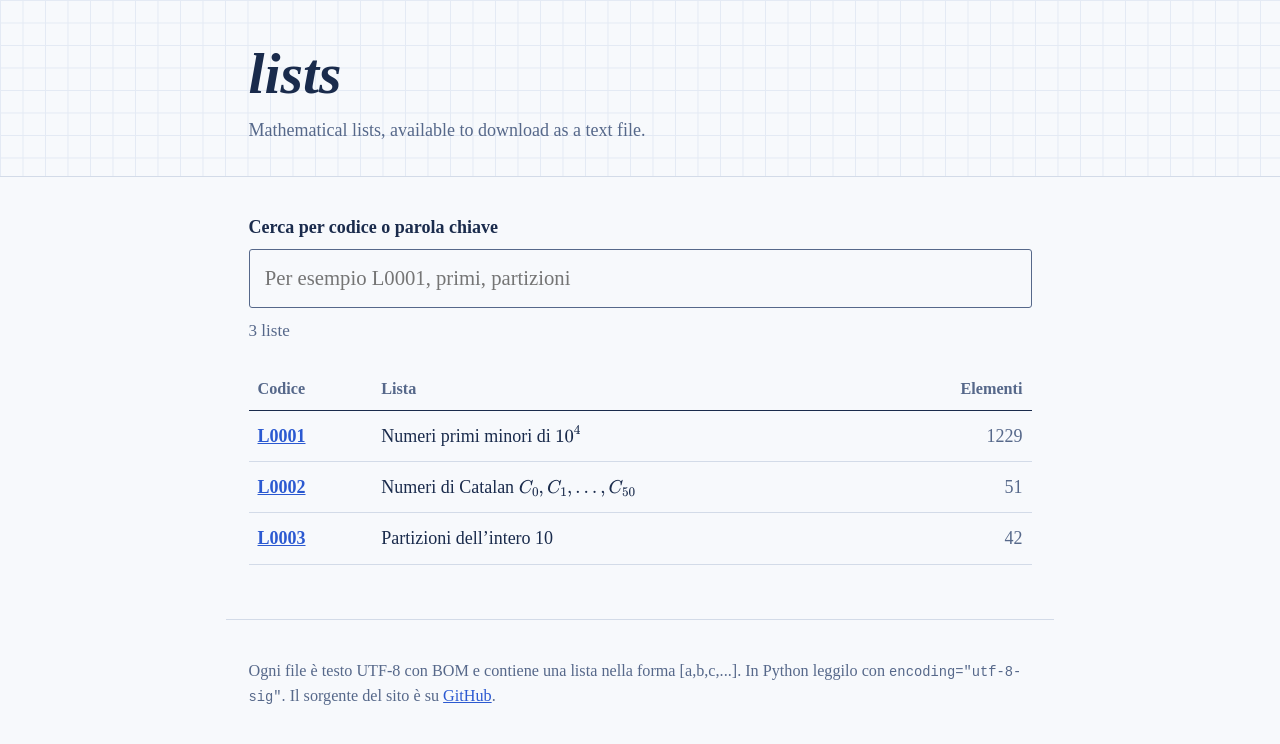
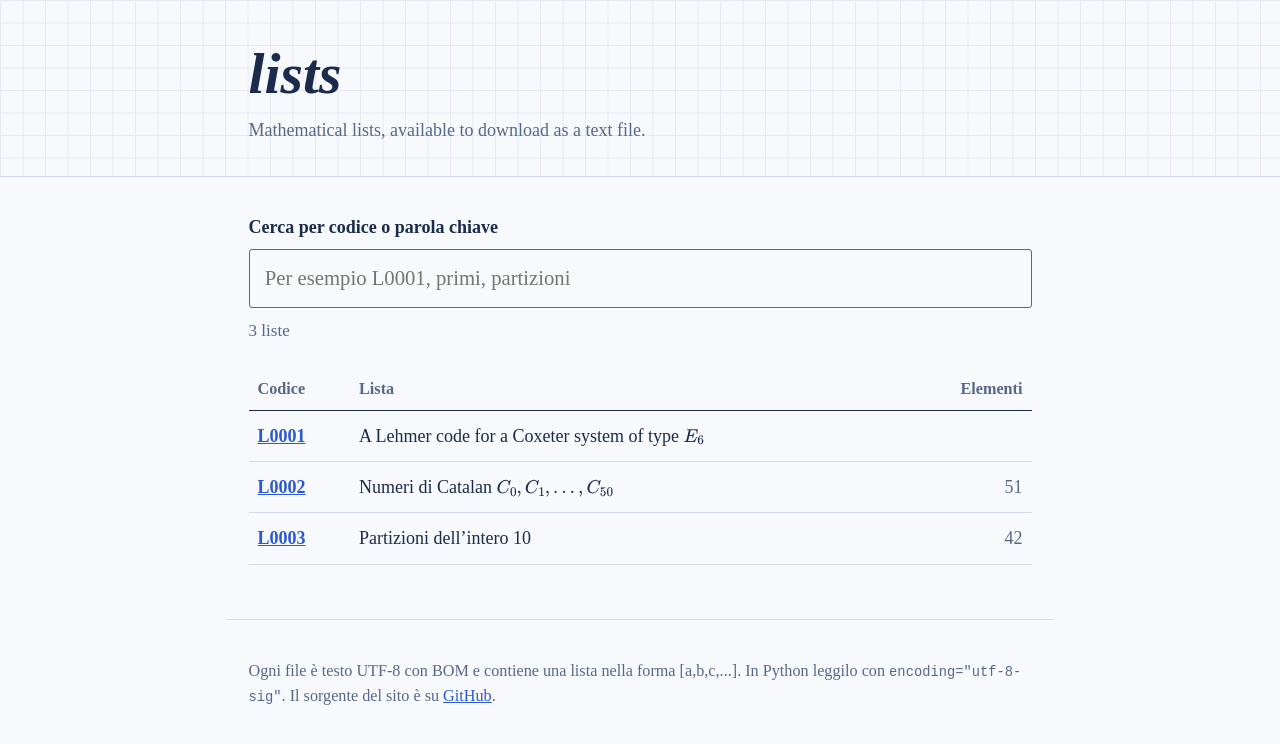
Before and after one commit to ilsignorbruschino/lists, a Jekyll site: the page built from index.html, in a window 1280 px wide. Shown: the top 744 px of the page. Built offline with Jekyll 4.4.1, drawn with Linux system fonts in a browser that asks for light colours; some web fonts are replaced; part of the change alters nothing that is shown.

Commit message:
Revise content for Lehmer code of type E6
Updated the title, keywords, and content to reflect a Lehmer code for a Coxeter system of type E6.

```diff
--- a/_liste/L0001.md
+++ b/_liste/L0001.md
@@ -1,9 +1,15 @@
 ---
 codice: L0001
-titolo: 'Numeri primi minori di $10^4$'
-parole_chiave: [primi, teoria dei numeri, interi]
-file: /dati/L0001.txt
-elementi: 1229
-formato: una sola lista tra parentesi quadre, elementi in ordine crescente separati da virgole
+titolo: 'A Lehmer code for a Coxeter system of type $E_6$'
+parole_chiave: [Coxeter groups, Lehmer codes]
+file: /data/L0001.txt
+length: 51840
 ---
-Tutti i numeri primi $p$ con $p < 10^4$, da $2$ a $9973$. Sono stati ottenuti con il crivello di Eratostene.
+Let $(W,S)$ be a Coxeter system with $|S|=k$ and $\mathbb{N}:=\{0,1,2,\ldots\}$ the set of natural numbers. We consider on $W$ the Bruhat order and on the Cartesian product $\mathbb{N}^k$ the componentwise order. A function $L: W \rightarrow \mathbb{N}^k$ is a Lehmer code if:
+    \begin{enumerate}
+        \item it is rank-preserving and injective;
+        \item the image $\mathrm{Im}(L)$ is a a multicomplex, i.e. an order ideal of $\mathbb{N}^k$;
+        \item the function $L^{-1}: \mathrm{Im}(L) \rightarrow W$ is order-preserving.
+    \end{enumerate}
+The list provides a Lehmer code $L$ for type $E_6$ such that the multicomplex $\mathrm{Im}(L)$ has $71$ maxima. It is known that type $E_6$ does not
+admits a Lehmer code such that $\mathrm{Im}(L)$ has a unique maximum.
```
